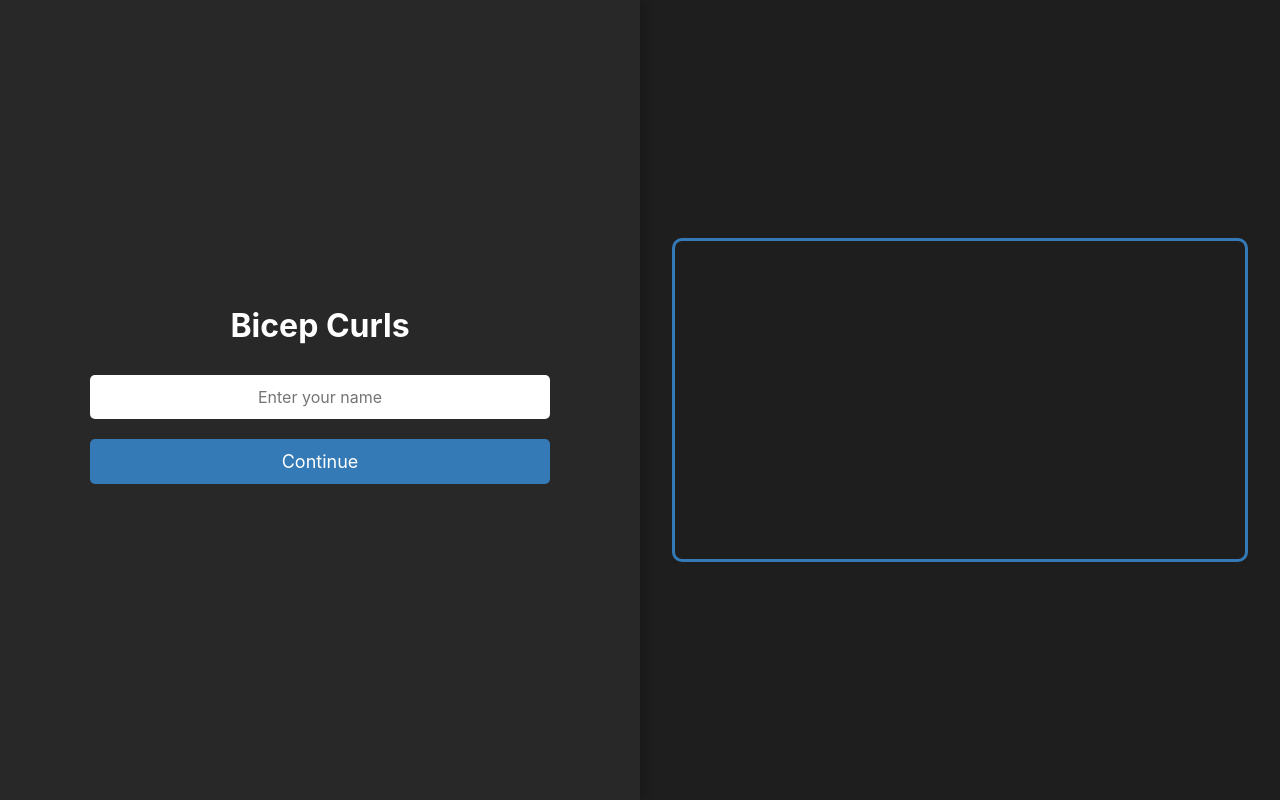
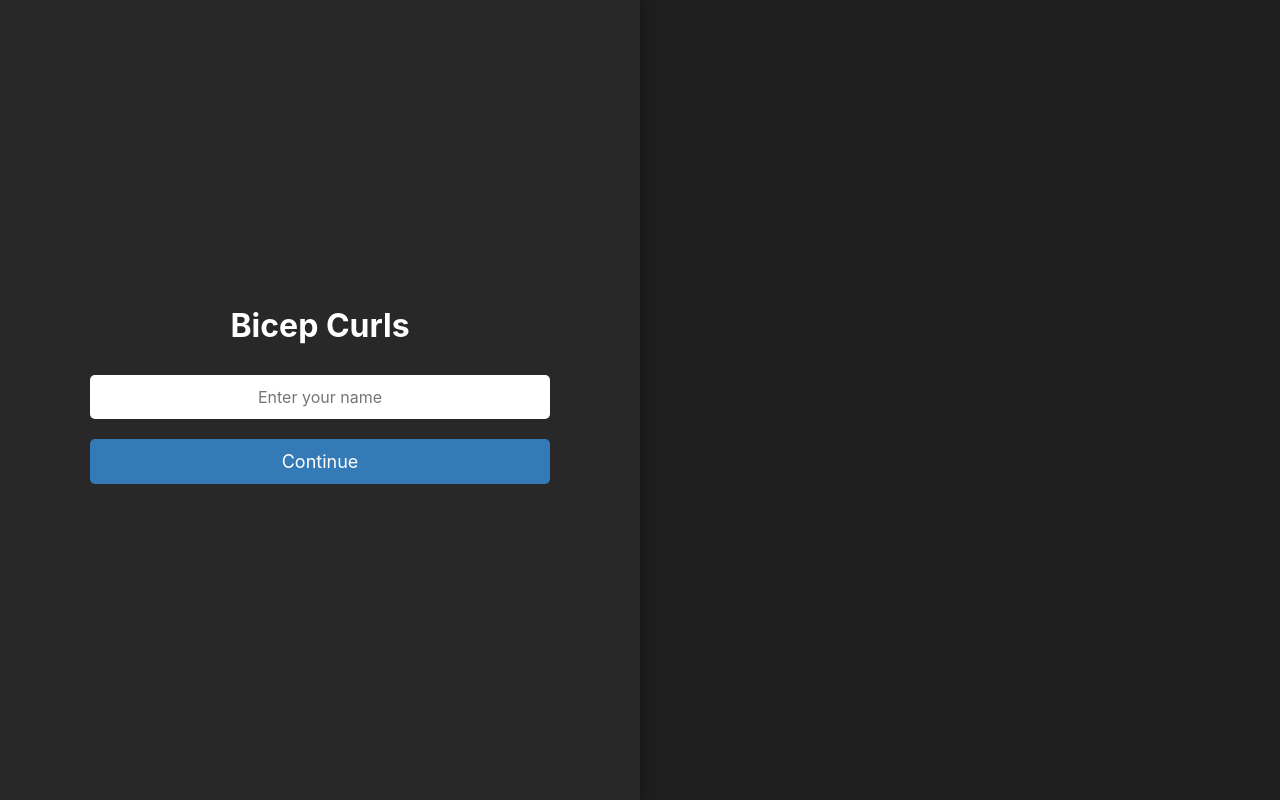
Before and after one commit to alxwong1991/eduhk-fyp-PosturePal, a React (Vite) app in the folder frontend/: page /bicep-curls in a window 1280 px wide. Built offline with nearby package versions, Linux system fonts and the light colour scheme.

Commit message:
added new layout file for exercise pages

```diff
--- /dev/null
+++ b/frontend/src/components/ExerciseLayout.jsx
@@ -0,0 +1,139 @@
+import styled from "styled-components";
+import PropTypes from "prop-types"; // ✅ Import prop-types for validation
+
+// Main layout for exercise pages
+const ExerciseContainer = styled.div`
+  display: flex;
+  flex-direction: row;
+  align-items: center;
+  justify-content: center;
+  height: 100vh;
+  background: #1e1e1e;
+  color: white;
+
+  @media (max-width: 768px) {
+    flex-direction: column;
+    height: auto;
+    padding: 20px;
+  }
+`;
+
+// Left section (title, input, buttons)
+const ExerciseLeftSide = styled.div`
+  flex: 1;
+  display: flex;
+  flex-direction: column;
+  align-items: center;
+  justify-content: center;
+  padding: 2rem;
+  background: #282828;
+  height: 100%;
+  box-shadow: 5px 0px 10px rgba(0, 0, 0, 0.2);
+
+  @media (max-width: 768px) {
+    width: 100%;
+    padding: 1.5rem;
+  }
+`;
+
+// Right section (Webcam feed)
+const ExerciseRightSide = styled.div`
+  flex: 1;
+  display: flex;
+  align-items: center;
+  justify-content: center;
+  padding: 2rem;
+  height: 100%;
+
+  @media (max-width: 768px) {
+    width: 100%;
+    padding: 1.5rem;
+  }
+`;
+
+// Webcam frame (conditionally styled)
+const WebcamFrame = styled.div`
+  width: 100%;
+  max-width: 100%;
+  aspect-ratio: 16 / 9;
+  border-radius: 10px;
+  overflow: hidden;
+  border: ${({ isActive }) => (isActive ? "3px solid #337ab7" : "none")};
+  transition: border 0.3s ease-in-out;
+`;
+
+// Title styling
+const ExerciseTitle = styled.h1`
+  font-size: 32px;
+  margin-bottom: 20px;
+  text-align: center;
+`;
+
+// Input field
+const ExerciseInput = styled.input`
+  padding: 12px;
+  margin: 10px 0;
+  font-size: 16px;
+  border-radius: 5px;
+  border: none;
+  width: 80%;
+  text-align: center;
+`;
+
+// Button styling
+const ExerciseButton = styled.button`
+  padding: 12px 20px;
+  margin: 10px;
+  background-color: #337ab7;
+  color: #fff;
+  border: none;
+  border-radius: 5px;
+  cursor: pointer;
+  font-size: 18px;
+  width: 80%;
+  text-align: center;
+  transition: background 0.3s;
+
+  &:hover {
+    background-color: #286090;
+  }
+
+  &:disabled {
+    background-color: gray;
+    cursor: not-allowed;
+  }
+`;
+
+// Reusable layout component
+const ExerciseLayout = ({ title, children, image, isActive }) => {
+  return (
+    <ExerciseContainer>
+      <ExerciseLeftSide>
+        <ExerciseTitle>{title}</ExerciseTitle>
+        {children}
+      </ExerciseLeftSide>
+
+      <ExerciseRightSide>
+        <WebcamFrame isActive={isActive}>
+          {image ? <img src={image} alt="Webcam Feed" style={{ width: "100%", height: "100%", borderRadius: "10px" }} /> : null}
+        </WebcamFrame>
+      </ExerciseRightSide>
+    </ExerciseContainer>
+  );
+};
+
+// ✅ Add PropTypes Validation
+ExerciseLayout.propTypes = {
+  title: PropTypes.string.isRequired, // ✅ Ensures title is a required string
+  children: PropTypes.node.isRequired, // ✅ Ensures children is a valid React node
+  image: PropTypes.string, // ✅ Ensures image is a string (Base64 or URL)
+  isActive: PropTypes.bool, // ✅ Ensures isActive is a boolean
+};
+
+// ✅ Default Props (Optional)
+ExerciseLayout.defaultProps = {
+  image: "", // Default to empty image
+  isActive: false, // Default isActive to false
+};
+
+export { ExerciseLayout, ExerciseInput, ExerciseButton };
--- a/frontend/src/pages/BicepCurls.jsx
+++ b/frontend/src/pages/BicepCurls.jsx
@@ -4,16 +4,7 @@ import { showCountdown } from "../components/ShowCountdown";
 import { showResult } from '../components/ShowResult';
 import { showCameraError } from '../components/ShowCameraError';
 import { useExerciseWebSocket } from '../hooks/useExerciseWebSocket';
-import Webcam from "../components/WebcamFeed";
-import {
-  ExerciseContainer,
-  ExerciseLeftSide,
-  ExerciseRightSide,
-  ExerciseTitle,
-  ExerciseInput,
-  ExerciseButton
-} from "../styles/exerciseStyles"; // Import modular styles
-import { WebcamFrame } from "../styles/exerciseStyles";
+import { ExerciseLayout, ExerciseInput, ExerciseButton } from "../components/ExerciseLayout";
 
 const API_BASE_URL = import.meta.env.VITE_API_BASE_URL;
 const WEBSOCKET_URL = import.meta.env.VITE_WEBSOCKET_URL;
@@ -36,7 +27,7 @@ export default function BicepCurls() {
     try {
       await startWebSocketExercise("bicep_curls", (totalReps) => {
         setIsExerciseRunning(false);
-        showResult(name, totalReps);
+        showResult(totalReps);
       });
     } catch (error) {
       console.error("Camera error:", error);
@@ -46,11 +37,7 @@ export default function BicepCurls() {
   }
 
   return (
-    <ExerciseContainer>
-      {/* Left Side - Title, User Input, and Exercise Controls */}
-      <ExerciseLeftSide>
-        <ExerciseTitle>Bicep Curls</ExerciseTitle>
-
+    <ExerciseLayout title="Bicep Curls" image={image} isActive={isExerciseRunning}>
       {!isExerciseRunning && !name && (
         <>
           <ExerciseInput
@@ -79,14 +66,6 @@ export default function BicepCurls() {
           )}
         </>
       )}
-      </ExerciseLeftSide>
-
-      {/* Right Side - Webcam Feed */}
-      <ExerciseRightSide>
-        <WebcamFrame>
-          <Webcam image={image} />
-        </WebcamFrame>
-      </ExerciseRightSide>
-    </ExerciseContainer>
+    </ExerciseLayout>
   );
 }
--- a/frontend/src/styles/exerciseStyles.js
+++ /dev/null
@@ -1,103 +0,0 @@
-import styled from "styled-components";
-
-// Main layout for exercise pages
-export const ExerciseContainer = styled.div`
-  display: flex;
-  flex-direction: row;
-  align-items: center;
-  justify-content: center;
-  height: 100vh;
-  background: #1e1e1e;
-  color: white;
-
-  @media (max-width: 768px) {
-    flex-direction: column;
-    height: auto;
-    padding: 20px;
-  }
-`;
-
-// Left section (title, input, buttons)
-export const ExerciseLeftSide = styled.div`
-  flex: 1;
-  display: flex;
-  flex-direction: column;
-  align-items: center;
-  justify-content: center;
-  padding: 2rem;
-  background: #282828;
-  height: 100%;
-  box-shadow: 5px 0px 10px rgba(0, 0, 0, 0.2);
-
-  @media (max-width: 768px) {
-    width: 100%;
-    padding: 1.5rem;
-  }
-`;
-
-// Right section (Webcam feed)
-export const ExerciseRightSide = styled.div`
-  flex: 1;
-  display: flex;
-  align-items: center;
-  justify-content: center;
-  padding: 2rem;
-  height: 100%;
-
-  @media (max-width: 768px) {
-    width: 100%;
-    padding: 1.5rem;
-  }
-`;
-
-// Webcam frame
-export const WebcamFrame = styled.div`
-  width: 100%;
-  max-width: 100%;
-  aspect-ratio: 16 / 9;
-  border-radius: 10px;
-  overflow: hidden;
-  border: 3px solid #337ab7;
-`;
-
-// Title styling
-export const ExerciseTitle = styled.h1`
-  font-size: 32px;
-  margin-bottom: 20px;
-  text-align: center;
-`;
-
-// Input field
-export const ExerciseInput = styled.input`
-  padding: 12px;
-  margin: 10px 0;
-  font-size: 16px;
-  border-radius: 5px;
-  border: none;
-  width: 80%;
-  text-align: center;
-`;
-
-// Button styling
-export const ExerciseButton = styled.button`
-  padding: 12px 20px;
-  margin: 10px;
-  background-color: #337ab7;
-  color: #fff;
-  border: none;
-  border-radius: 5px;
-  cursor: pointer;
-  font-size: 18px;
-  width: 80%;
-  text-align: center;
-  transition: background 0.3s;
-
-  &:hover {
-    background-color: #286090;
-  }
-
-  &:disabled {
-    background-color: gray;
-    cursor: not-allowed;
-  }
-`;
```
Lines whose indentation alone changed are shown as unchanged.
